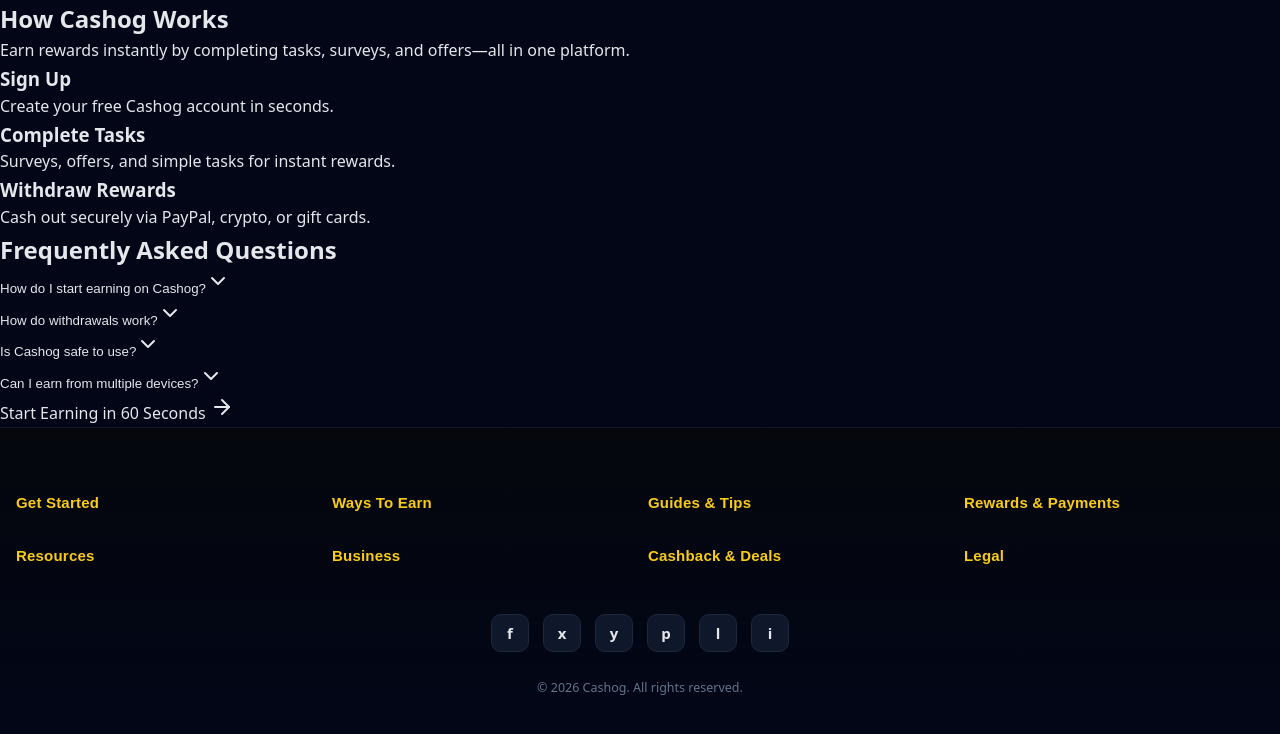
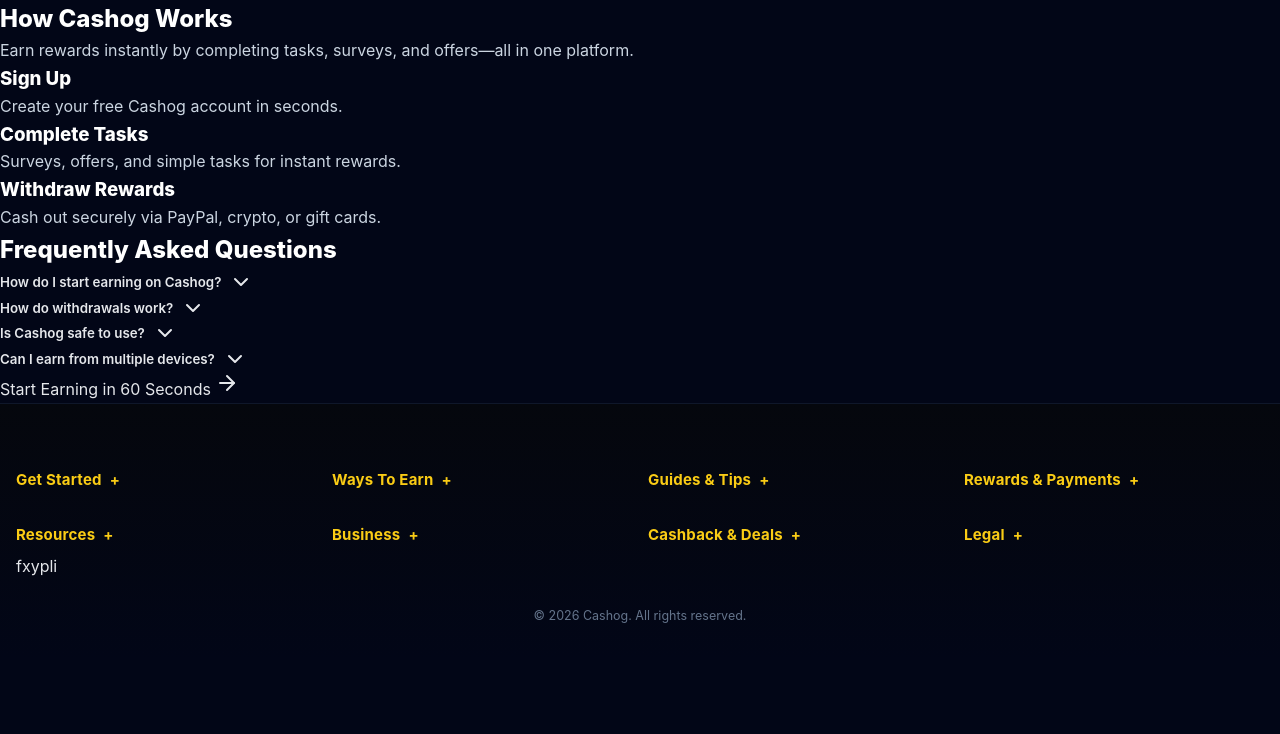
Before and after one commit to tool63/cashin, a Next.js app: page /how-it-works in a window 1280 px wide. Shown: the top 734 px of the page. Built offline with nearby package versions, Linux system fonts and the light colour scheme.

Commit message:
Update globals.css

```diff
--- a/app/globals.css
+++ b/app/globals.css
@@ -9,11 +9,12 @@
 
 html,
 body {
-  background-color: #020617;
-  color: #e5e7eb;
-  font-family: system-ui, -apple-system, BlinkMacSystemFont,
+  background-color: #020617; /* dark corporate background */
+  color: #e5e7eb; /* light gray text */
+  font-family: "Inter", system-ui, -apple-system, BlinkMacSystemFont,
     "Segoe UI", Roboto, Ubuntu, "Helvetica Neue", Arial;
   line-height: 1.6;
+  scroll-behavior: smooth;
 }
 
 a {
@@ -26,18 +27,96 @@ button {
   border: none;
   cursor: pointer;
   color: inherit;
+  font-family: inherit;
 }
 
 /* =========================
-   FOOTER MAIN
+   HEADINGS & TYPOGRAPHY
 ========================= */
+h1, h2, h3, h4 {
+  font-weight: 800;
+  color: #ffffff;
+}
 
+p {
+  font-weight: 400;
+  color: #cbd5e1;
+}
+
+strong {
+  color: #facc15; /* Cashog yellow accent */
+}
+
+/* =========================
+   BUTTONS
+========================= */
+button, a.button {
+  display: inline-flex;
+  align-items: center;
+  justify-content: center;
+  gap: 0.5rem;
+  border-radius: 12px;
+  font-weight: 600;
+  transition: all 0.2s ease;
+}
+
+a.button {
+  background-color: #facc15;
+  color: black;
+  padding: 0.75rem 1.5rem;
+  box-shadow: 0 4px 20px rgba(250, 204, 21, 0.35);
+}
+
+a.button:hover {
+  background-color: #ffd639;
+  transform: translateY(-2px);
+  box-shadow: 0 6px 25px rgba(250, 204, 21, 0.45);
+}
+
+/* =========================
+   FLOATING CTA
+========================= */
+.fixed-cta {
+  position: fixed;
+  bottom: 1.5rem;
+  right: 1.5rem;
+  z-index: 50;
+}
+
+/* =========================
+   FAQ ACCORDION
+========================= */
+.faq-item button {
+  width: 100%;
+  text-align: left;
+  font-size: 1rem;
+  font-weight: 600;
+  padding: 1rem 1.5rem;
+  background-color: #1e1e2f;
+  border-bottom: 1px solid #333;
+  display: flex;
+  justify-content: space-between;
+  align-items: center;
+  transition: background 0.2s ease;
+}
+
+.faq-item button:hover {
+  background-color: #292944;
+}
+
+.faq-answer {
+  background-color: #12121f;
+  color: #cbd5e1;
+  padding: 1rem 1.5rem;
+  font-size: 0.95rem;
+  line-height: 1.5;
+}
+
+/* =========================
+   FOOTER
+========================= */
 .footer-bg {
-  background: linear-gradient(
-    180deg,
-    #05070d 0%,
-    #020617 100%
-  );
+  background: linear-gradient(180deg, #05070d 0%, #020617 100%);
   border-top: 1px solid #0f172a;
 }
 
@@ -46,10 +125,6 @@ button {
   margin: 0 auto;
   padding: 56px 16px 32px;
 }
-
-/* =========================
-   GRID LAYOUT
-========================= */
 
 .footer-grid {
   display: grid;
@@ -64,137 +139,36 @@ button {
   }
 }
 
-/* =========================
-   COLUMN HEADERS
-========================= */
-
 .footer-title {
-  width: 100%;
-  display: flex;
-  align-items: center;
-  justify-content: space-between;
-
   font-size: 15px;
   font-weight: 700;
   letter-spacing: 0.2px;
-
-  color: #facc15; /* Freecash yellow */
+  color: #facc15;
   padding: 10px 0;
 }
 
-.footer-title span {
-  font-size: 18px;
-  color: #94a3b8;
-}
-
-/* =========================
-   SUB HEADERS (SECOND CLICK)
-========================= */
-
-.footer-subtitle {
-  margin-top: 10px;
-  padding: 8px 0;
-
-  display: flex;
-  align-items: center;
-  justify-content: space-between;
-
-  font-size: 14px;
-  font-weight: 600;
-
-  color: #38bdf8; /* Freecash blue */
-}
-
-.footer-subtitle span {
-  font-size: 16px;
-  color: #64748b;
-}
-
-/* =========================
-   LINK LISTS
-========================= */
-
-.footer-list,
-.footer-sublist {
-  display: flex;
-  flex-direction: column;
-  gap: 6px;
-  padding-left: 2px;
-}
-
-.footer-list a,
-.footer-sublist a {
+.footer-list a {
   font-size: 13.5px;
   color: #94a3b8;
   transition: color 0.15s ease;
 }
 
-.footer-list a:hover,
-.footer-sublist a:hover {
+.footer-list a:hover {
   color: #facc15;
 }
-
-/* =========================
-   SOCIAL ICONS
-========================= */
-
-.footer-social {
-  display: flex;
-  justify-content: center;
-  align-items: center;
-  gap: 14px;
-  margin-top: 40px;
-}
-
-.footer-social span {
-  width: 38px;
-  height: 38px;
-  border-radius: 10px;
-
-  background: #0f172a;
-  border: 1px solid #1e293b;
-
-  display: grid;
-  place-items: center;
-
-  font-weight: 700;
-  font-size: 15px;
-  color: #e5e7eb;
-
-  transition: all 0.2s ease;
-}
-
-.footer-social span:hover {
-  background: #020617;
-  color: #facc15;
-  border-color: #facc15;
-}
-
-/* =========================
-   COPYRIGHT
-========================= */
 
 .footer-copy {
   margin-top: 26px;
   text-align: center;
-
   font-size: 12.5px;
   color: #64748b;
 }
 
 /* =========================
-   DESKTOP BEHAVIOR
-   (Freecash style)
+   RESPONSIVE GRID & LAYOUT
 ========================= */
-
-@media (min-width: 1024px) {
-  .footer-list,
-  .footer-sublist {
-    display: flex !important;
-  }
-
-  .footer-title span,
-  .footer-subtitle span {
-    display: none;
+@media (max-width: 768px) {
+  .footer-grid {
+    grid-template-columns: 1fr;
   }
 }
```
